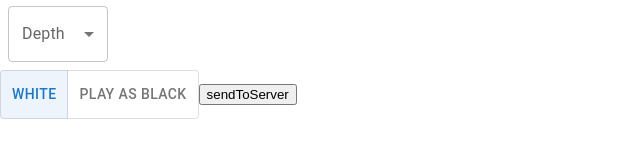
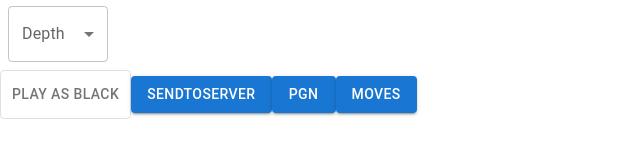
Before and after one commit to kausgang/ChessErrorReport, a React (Create React App) app in the folder client/: page / in a window 1280 px wide. Shown: the part 202-360 px from the top of the page, without its empty margins (0-640 px from the left). Built offline with nearby package versions, Linux system fonts and the light colour scheme; no server answers.

Commit message:
show moves

```diff
--- a/client/package.json
+++ b/client/package.json
@@ -18,6 +18,8 @@
     "react-scripts": "5.0.1",
     "recharts": "^2.4.3",
     "stockfish": "^11.0.0",
+    "sweetalert2": "^11.7.2",
+    "sweetalert2-react-content": "^5.0.7",
     "web-vitals": "^2.1.4"
   },
   "scripts": {
--- a/client/src/App.js
+++ b/client/src/App.js
@@ -8,8 +8,12 @@ import ToggleButtonGroup from "@mui/material/ToggleButtonGroup";
 import MoveTable from "./MoveTable";
 import EngineLevel from "./EngineLevel";
 import Status from "./Status";
+import Button from "@mui/material/Button";
+import Swal from "sweetalert2";
+import withReactContent from "sweetalert2-react-content";
 
 import axios from "axios";
+import ShowMoves from "./ShowMoves";
 
 // const test_click = () => {
 //   // alert("test");
@@ -28,6 +32,7 @@ import axios from "axios";
 // };
 
 var engine = new Worker("stockfish.js");
+const MySwal = withReactContent(Swal);
 
 function App() {
   //ENGINE ANALYSIS LOGIC BELOW
@@ -55,12 +60,6 @@ function App() {
   const [moves, setMoves] = useState([]);
   const [cp, setCp] = useState();
   const [depth, setDepth] = useState(5);
-
-  // console.log(sideToMove);
-
-  // const onLegalMove = (fen, history, pgn) => {
-  //   console.log("fen=", fen, "history=", history, "pgn=", pgn);
-  // };
 
   const onLegalMove = (game) => {
     // let depth = 10;
@@ -150,6 +149,24 @@ function App() {
     setCp(cp_value);
   };
 
+  const showMoves = () => {
+    // console.log(game.pgn({ maxWidth: 10, newline: "\n" }));
+    setMoves(game.pgn({ maxWidth: 10, newline: "\n" }));
+  };
+  const pgn = () => {
+    console.log(game.pgn({ maxWidth: 10, newline: "\n" }));
+    MySwal.fire({
+      title: <p>PGN</p>,
+      // didOpen: () => {
+      //   // `MySwal` is a subclass of `Swal` with all the same instance & static methods
+      //   // MySwal.showLoading();
+      //   MySwal
+      // },
+      html: <i>{game.pgn({ maxWidth: 5, newline: "<br />" })}</i>,
+      icon: "success",
+    });
+  };
+
   const sendToServer = () => {
     axios
       .get("http://localhost:4000/")
@@ -186,7 +203,7 @@ function App() {
       />
       <Status cp_value={cp} />
       <EngineLevel onsetDepth={onsetDepth} />
-
+      <ShowMoves moves={moves} />
       {/* <MoveTable moves={moves} /> */}
       <ToggleButtonGroup
         color="primary"
@@ -194,11 +211,19 @@ function App() {
         exclusive
         onChange={setPlayAs}
       >
-        <ToggleButton value="white">white</ToggleButton>
+        {/* <ToggleButton value="white">white</ToggleButton> */}
         <ToggleButton value="black">Play as Black</ToggleButton>
       </ToggleButtonGroup>
 
-      <button onClick={sendToServer}>sendToServer</button>
+      <Button variant="contained" onClick={sendToServer}>
+        sendToServer
+      </Button>
+      <Button variant="contained" onClick={pgn}>
+        PGN
+      </Button>
+      <Button variant="contained" onClick={showMoves}>
+        Moves
+      </Button>
     </>
   );
 }
--- /dev/null
+++ b/client/src/ShowMoves.js
@@ -0,0 +1,7 @@
+import React from "react";
+
+function ShowMoves(props) {
+  return <div style={{ whiteSpace: "pre-wrap" }}>{props.moves}</div>;
+}
+
+export default ShowMoves;
```
Also changed, not shown: 1 other file (tests, documents, lock files or other folders).
